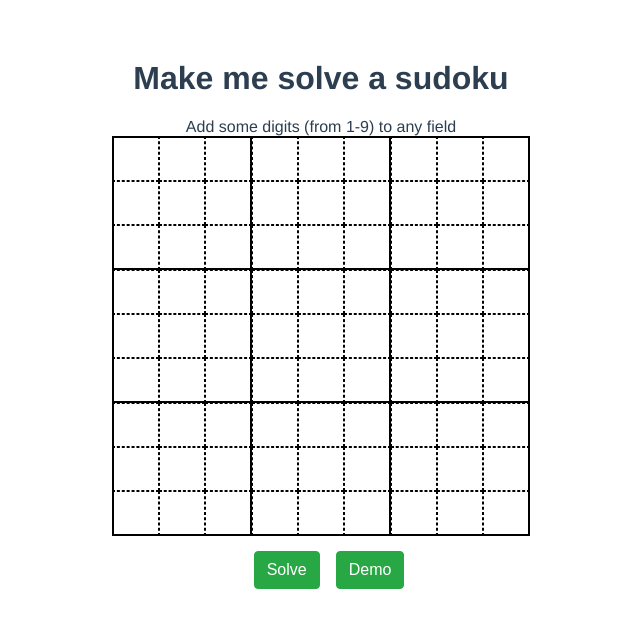
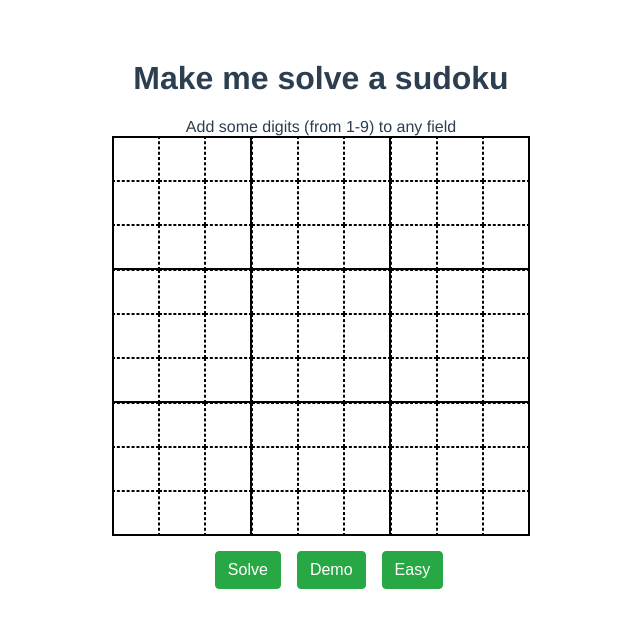
Before and after one commit to mihhailk/cb-sudoku, a Vue app in the folder ui/: page / in a window 1280 px wide. Shown: the top 628 px of the page, without its empty margins (319-959 px from the left). Built offline with nearby package versions, Linux system fonts and the light colour scheme.

Commit message:
add easy game

```diff
--- a/ui/src/components/SudokuGrid.vue
+++ b/ui/src/components/SudokuGrid.vue
@@ -12,6 +12,7 @@
         </div>
         <button type="submit">Solve</button>
         <button type="button" v-on:click="demo">Demo</button>
+        <button type="button" v-on:click="easy">Easy</button>
       </form>
     </div>
   </div>
@@ -59,6 +60,19 @@ export default {
     },
     demo() {
       this.grid = [[1, 2, 3, 4, 5, 6, 7, 8, undefined], [undefined, undefined, undefined, undefined, undefined, undefined, undefined, undefined, undefined], [undefined, undefined, undefined, undefined, undefined, undefined, undefined, undefined, undefined], [undefined, undefined, undefined, undefined, undefined, undefined, undefined, undefined, undefined], [undefined, undefined, undefined, undefined, undefined, undefined, undefined, undefined, undefined], [undefined, undefined, undefined, undefined, undefined, undefined, undefined, undefined, undefined], [undefined, undefined, undefined, undefined, undefined, undefined, undefined, undefined, undefined], [undefined, undefined, undefined, undefined, undefined, undefined, undefined, undefined, undefined], [undefined, undefined, undefined, undefined, undefined, undefined, undefined, undefined, undefined]]
+      this.$forceUpdate()
+    },
+    easy() {
+      this.grid = [
+          [undefined, 5, 9, undefined, 6, undefined, 4, 8, undefined],
+        [undefined, 8, 2, 9, undefined, 4, 7, 5, undefined],
+        [undefined, undefined, undefined, undefined, undefined, undefined, undefined, undefined, undefined],
+        [undefined, 4, 6, 5, undefined, 7, 3, 9, undefined],
+        [undefined, undefined, undefined, undefined, undefined, undefined, undefined, undefined, undefined],
+        [undefined, 7, 1, 3, undefined, 9, 2, 4, undefined],
+        [undefined, undefined, undefined, undefined, undefined, undefined, undefined, undefined, undefined],
+        [undefined, 2, 4, 6, undefined, 3, 1, 7, undefined],
+        [undefined, 1, 3, undefined, 2, undefined, 9, 6, undefined]]
       this.$forceUpdate()
     }
   },
```
